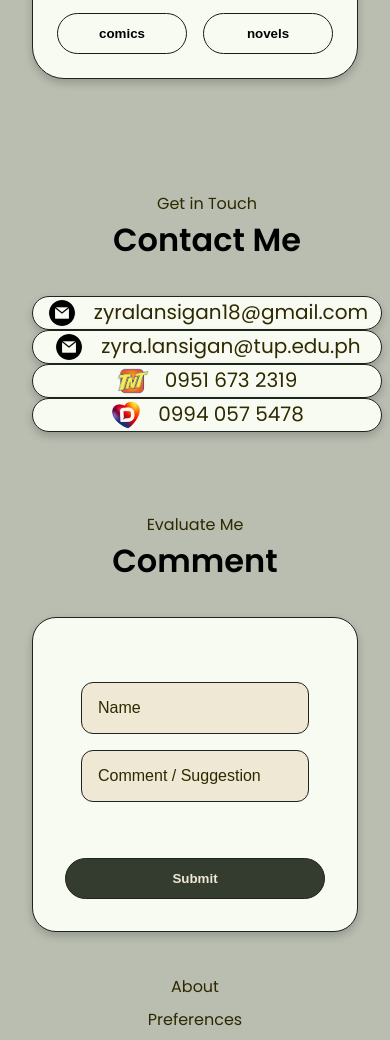
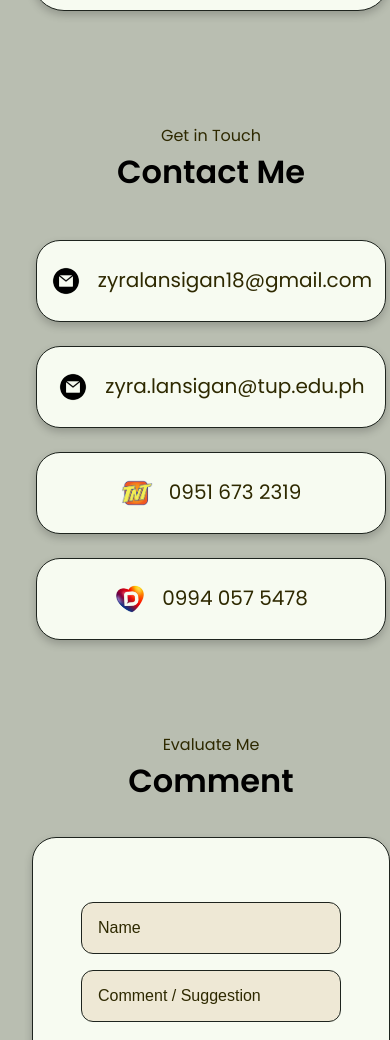
Before and after one commit to levyuu/HTML-CSS-Sample, a plain HTML site: page index.html in a window 390 px wide. Shown: the part 5371-6411 px from the top of the page. Drawn offline with Linux system fonts and the light colour scheme.

Commit message:
Update mediaqueries.css

```diff
--- a/mediaqueries.css
+++ b/mediaqueries.css
@@ -17,6 +17,10 @@
 
     .section__text__p1 {
         margin-top: 5rem;
+    }
+
+    #hobbies {
+         margin-top: 12rem;
     }
 }
 
@@ -126,11 +130,13 @@
     /* General adjustments for centering */
     body, section, .section-container, .about-containers, .contact-info-container,
     .favorites-container, .aspiration-container, #contact, #hobbies, #comment {
-         padding: 0 1rem;
+        padding: 0 auto;
         width: 100%;
-         margin: 0 auto;
+        margin-left: 1rem;
+        margin-right: 1rem;
         box-sizing: border-box;
         text-align: center;
+        justify-items: center;
     }
 
     #profile {
```
Lines whose indentation alone changed are shown as unchanged.
